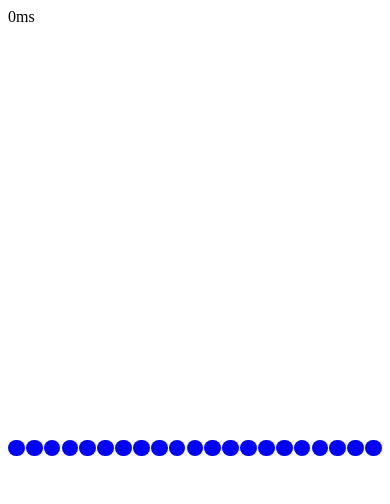
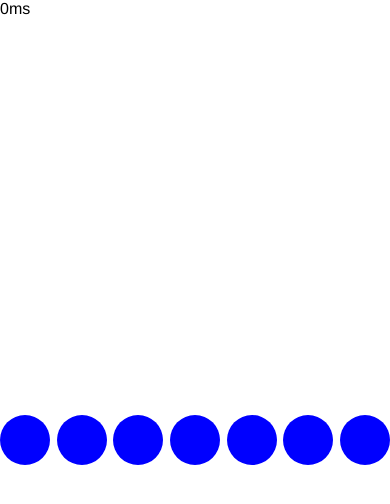
Before and after one commit to blackruffy/frontend_exercise, a website: page public/animation/05/index.html in a window 390 px wide. Drawn offline with Linux system fonts and the light colour scheme.

Commit message:
Improve for mobile

```diff
--- a/public/animation/05/index.html
+++ b/public/animation/05/index.html
@@ -1,5 +1,7 @@
 <html>
   <head>
+    <meta charset="UTF-8">
+    <meta name="viewport" content="width=device-width,initial-scale=1">
     <link rel="stylesheet" href="style.css">
     <script src="index.js"></script>
   </head>
--- a/public/animation/05/index.js
+++ b/public/animation/05/index.js
@@ -13,7 +13,8 @@ window.onload = () => {
   const time = document.getElementById('time');
   const container = document.getElementById('container');
 
-  const nballs = 21;
+  const nballs = Math.floor(window.innerWidth * 20/1000)
+  //const nballs = 21;
 
   time.innerText = `0ms`;
 
@@ -36,7 +37,7 @@ window.onload = () => {
     self.style.borderRadius = `${radius/2}px`;
     container.appendChild(self);
 
-    self.addEventListener('mousedown', (e) => {
+    function start(e) {
       clearInterval(state.interval);
       for (let i=0; i<nballs; i++) {
 	const object = state.objects[i];
@@ -45,12 +46,14 @@ window.onload = () => {
 
       state.dragIndex = i;
       object.y = e.clientY;
-    });
+    }
+
+    self.addEventListener('mousedown', start);
+    self.addEventListener('touchstart', e => start(e.touches[0]));
 
   }
 
-
-  body.addEventListener('mousemove', (e) => {
+  function onMove(e) {
     const dragIndex = state.dragIndex;
     if (dragIndex !== null) {
       const object = state.objects[dragIndex];
@@ -82,9 +85,9 @@ window.onload = () => {
 	}
       }
     }
-  });
+  }
 
-  body.addEventListener('mouseup', (e) => {
+  function onEnd(e) {
     if (state.dragIndex !== null) {
       const framerate = 10;
       const period = 1000;
@@ -128,7 +131,13 @@ window.onload = () => {
 	t += framerate;
       }, framerate);
     }
-  });
+  }
+
+  body.addEventListener('mousemove', onMove);
+  body.addEventListener('touchmove', (e) => onMove(e.touches[0]));
+
+  body.addEventListener('mouseup', onEnd);
+  body.addEventListener('touchend', onEnd);
 
 
 };
--- a/public/animation/05/style.css
+++ b/public/animation/05/style.css
@@ -1,3 +1,19 @@
+
+* {
+    box-sizing: border-box;
+}
+
+body {
+    position: relative;
+    top: 0px;
+    left: 0px;
+    width: 100vw;
+    height: 100vh;
+    margin: 0px;
+    padding: 0px;
+    font-family: "Helvetica Neue", "Helvetica", "Hiragino Sans", "Hiragino Kaku Gothic ProN", "Arial", "Yu Gothic", "Meiryo", sans-serif;
+    overflow: hidden;
+}
 
 #container {
     position: relative;
--- a/public/animation/07/index.js
+++ b/public/animation/07/index.js
@@ -3,6 +3,7 @@ window.onload = () => {
     const state = {
         isOn: 0,
     };
+
     const xs = Array.from(document.getElementsByClassName(`text-cont`));
     xs.forEach((x, i) => {
         x.style.transform = `translateX(${i === 0 ? -100 : 100}vw)`;
--- a/public/animation/08/style.css
+++ b/public/animation/08/style.css
@@ -49,6 +49,6 @@ body {
 
 .text {
     position: relative;
-    font-size: 84px;
+    font-size: 64px;
     font-weight: bold;
 }
```
Also changed, not shown: public/animation/06/index.html (+1 -0 lines), public/animation/07/index.html (+1 -0 lines), public/animation/08/index.html (+1 -0 lines).
